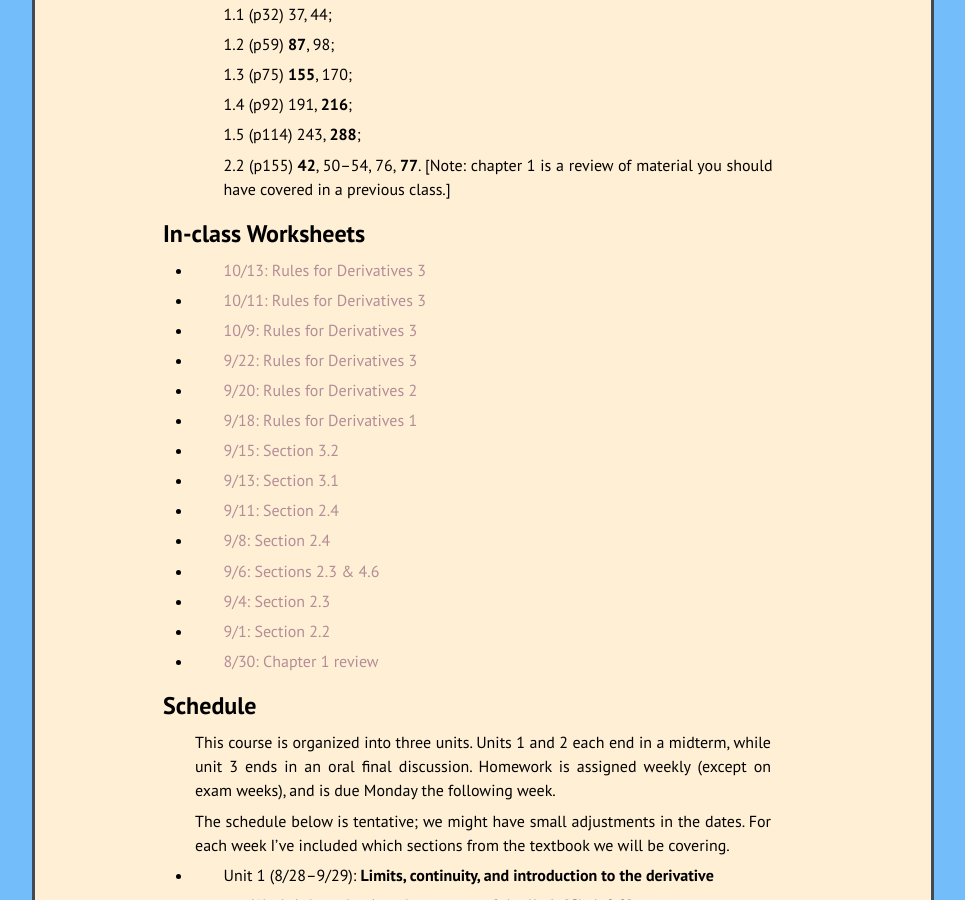
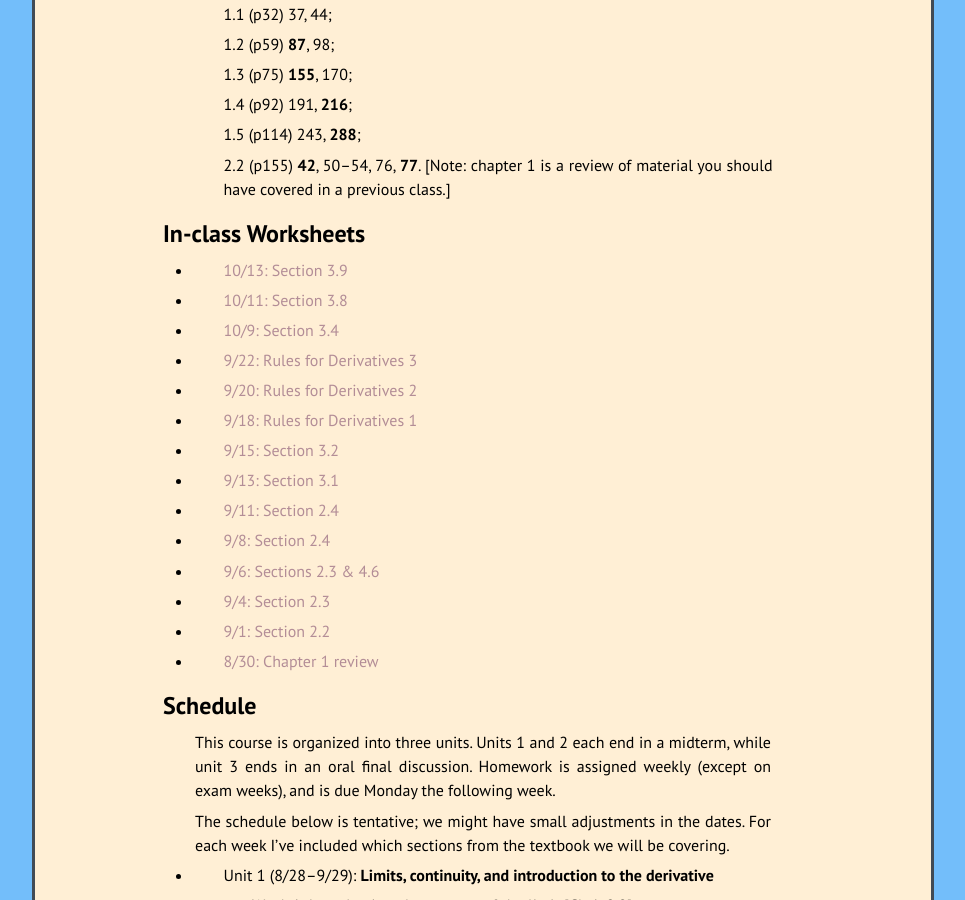
Before and after one commit to kamerynjw/kamerynjw.github.io, a Jekyll site: the page built from teaching/2023/math210.md, in a window 1280 px wide and 900 px high, scrolled down 1940 px. Shown: the whole window, without its empty margins (157-1122 px from the left). Built offline with Jekyll 4.4.1, drawn with Linux system fonts in a browser that asks for light colours; nearby versions of some CDN libraries; formulas are drawn with MathJax 3.

Commit message:
copypasted wrong titles for orksheets

```diff
--- a/teaching/2023/math210.md
+++ b/teaching/2023/math210.md
@@ -100,11 +100,11 @@ For each assignment I will pick among the bolded or starred problems to grade an
 In-class Worksheets
 --------
 
-* [10/13: Rules for Derivatives 3](w10-13.pdf)
+* [10/13: Section 3.9](w10-13.pdf)
 
-* [10/11: Rules for Derivatives 3](w10-11.pdf)
+* [10/11: Section 3.8](w10-11.pdf)
 
-* [10/9: Rules for Derivatives 3](w10-9.pdf)
+* [10/9: Section 3.4](w10-9.pdf)
 
 * [9/22: Rules for Derivatives 3](w9-22.pdf)
 
```
